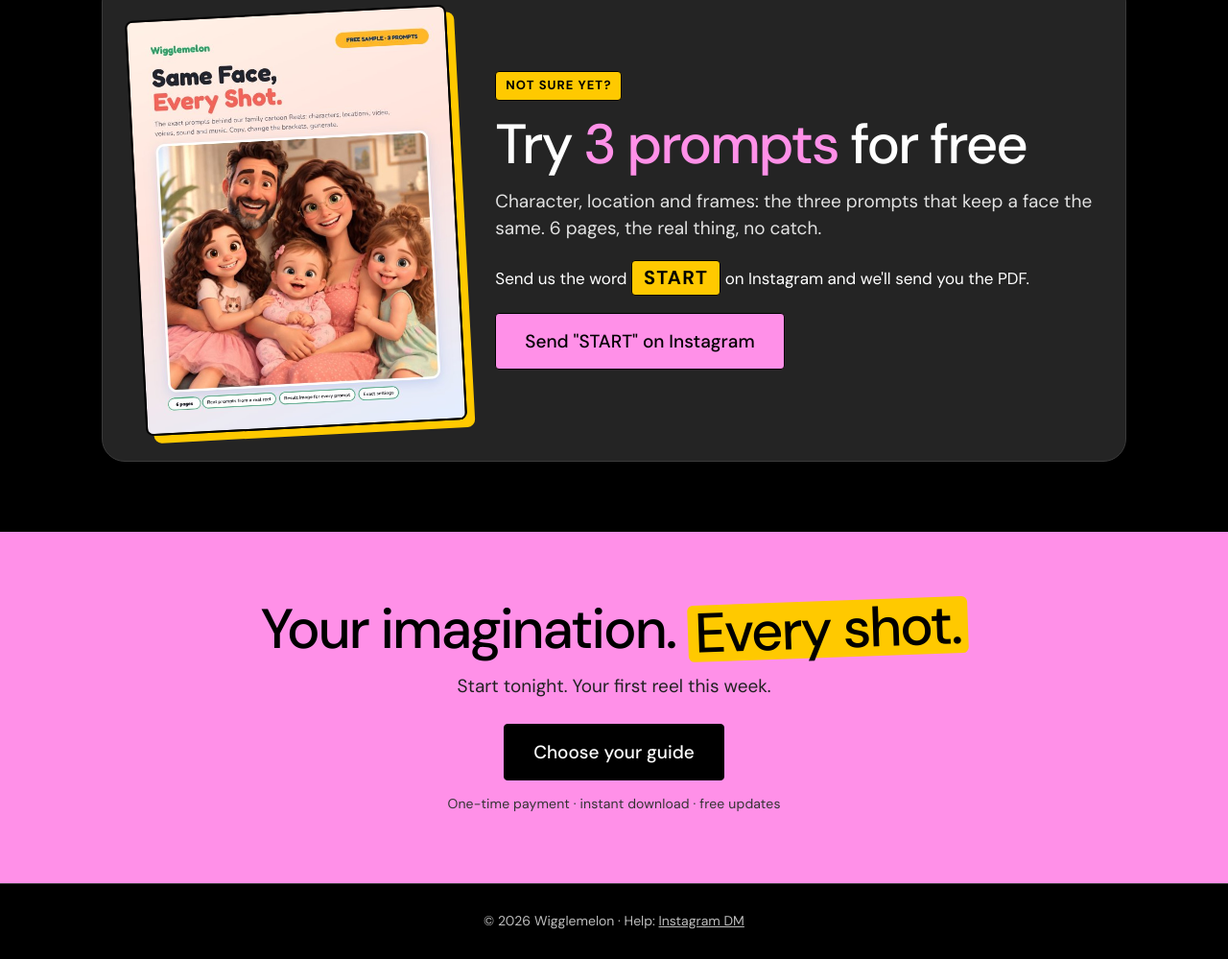
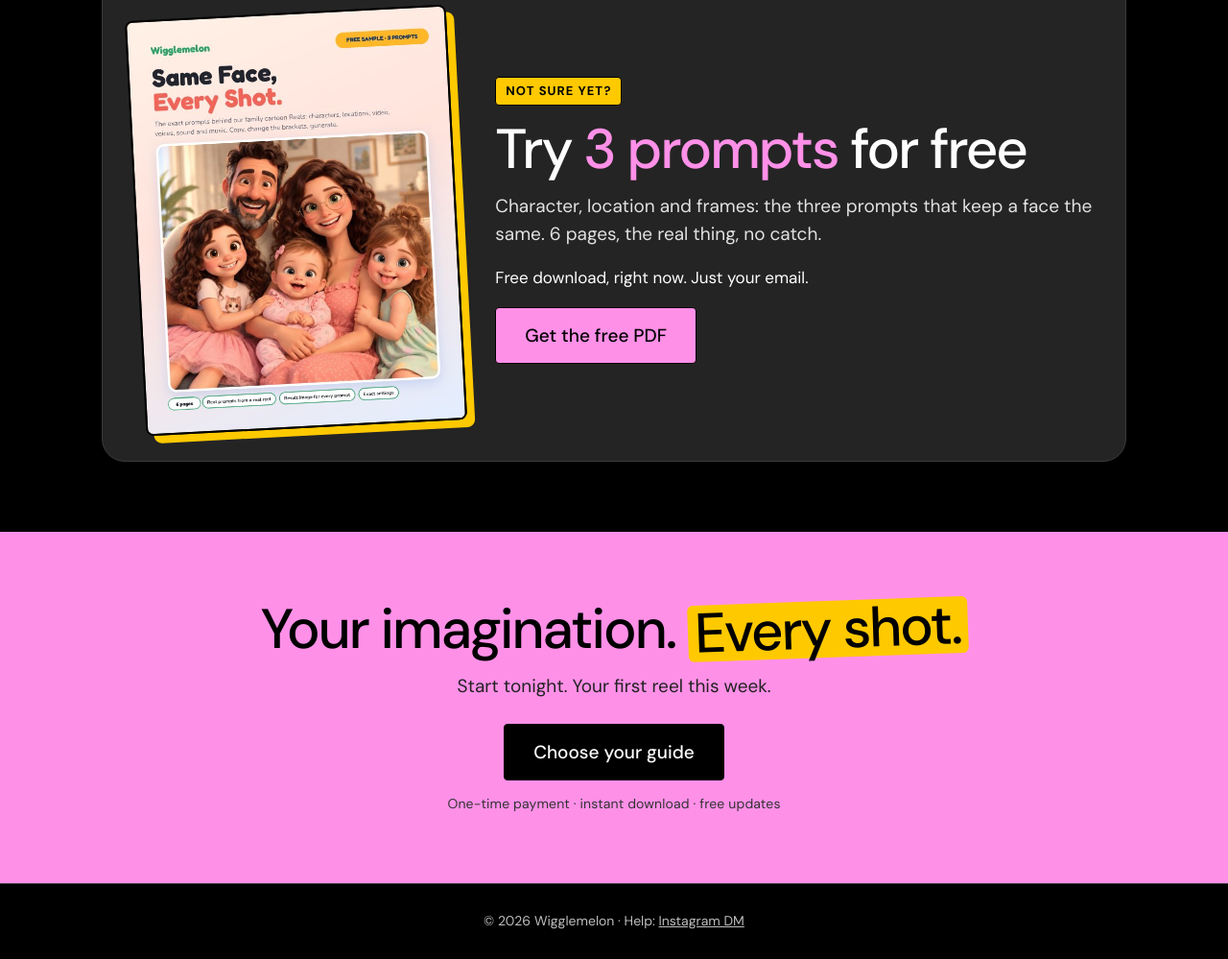
Before and after one commit to mrsyouube-blip/guide, a plain HTML site: page index.html in a window 1280 px wide. Shown: the part 9556-10555 px from the top of the page at 96% size. Drawn offline with nearby package versions, Linux system fonts and the light colour scheme.

Commit message:
Free sample: Gumroad link instead of DM START
Co-Authored-By: Claude Opus 5.5 <noreply@anthropic.com>

```diff
--- a/index.html
+++ b/index.html
@@ -534,8 +534,8 @@ details[open]::details-content{block-size:auto}
       <span class="eyebrow">Not sure yet?</span>
       <h2>Try <em>3 prompts</em> for free</h2>
       <p class="lead">Character, location and frames: the three prompts that keep a face the same. 6 pages, the real thing, no catch.</p>
-      <p style="margin:18px 0">Send us the word <span class="word">START</span> on Instagram and we'll send you the PDF.</p>
-      <a class="btn btn-coral" href="https://ig.me/m/wigglemelon">Send "START" on Instagram</a>
+      <p style="margin:18px 0">Free download, right now. Just your email.</p>
+      <a class="btn btn-coral" href="https://wmfamily.gumroad.com/l/free-prompts" data-product="free-prompts">Get the free PDF</a>
     </div>
   </div>
 </div></section>
```
